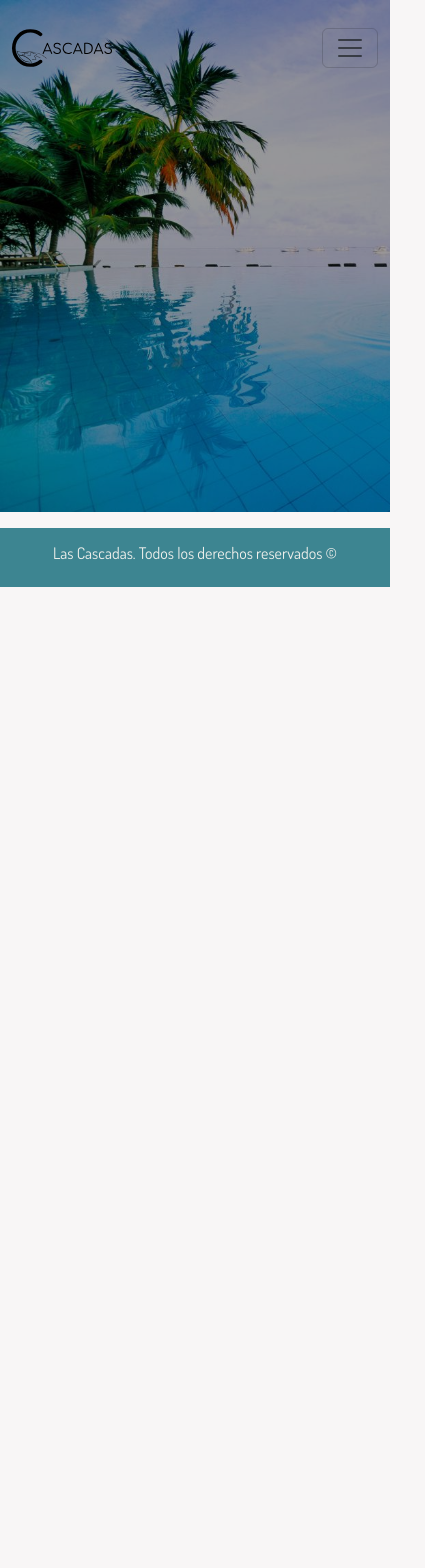
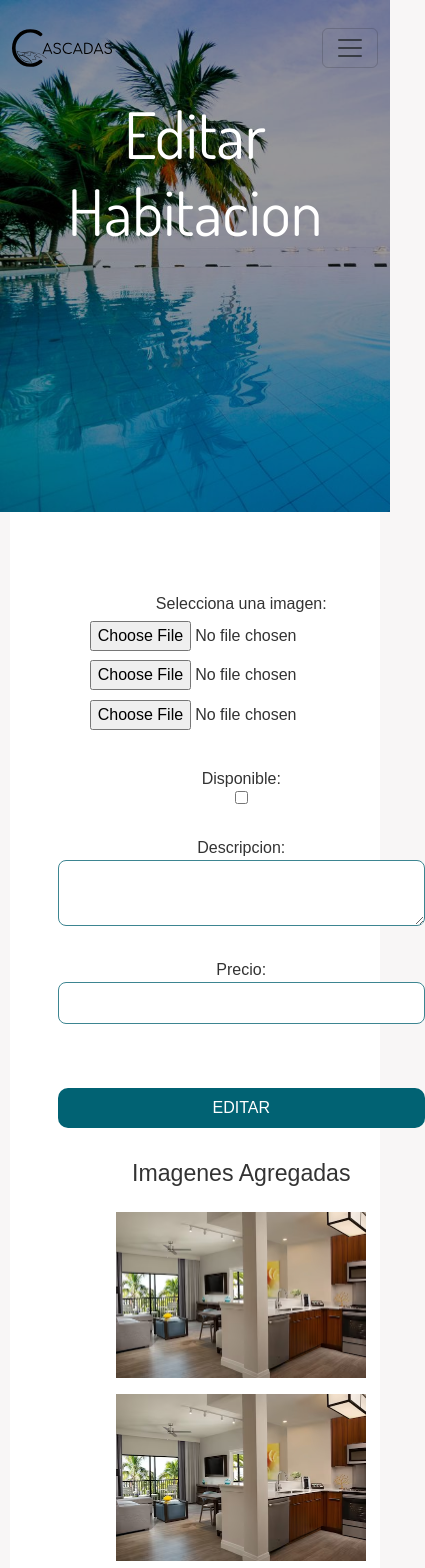
Before and after one commit to RodriguezKevin8/las_cascadas, a React (Vite) app in the folder React/: page /FmrEditar in a window 390 px wide. Shown: the top 1568 px of the page, 425 px wide, since content can reach past the window. Before the commit the page ends 844 px from the top, so only its background shows below. Built offline with nearby package versions, Linux system fonts and the light colour scheme.

Commit message:
Agregando cosas del admin

```diff
--- a/React/src/App.jsx
+++ b/React/src/App.jsx
@@ -10,6 +10,10 @@ import Footer from "./components/Footer";
 import FmrReservacion from "./components/fmrReservacion";
 import './App.css';
 import './css/variables.css';
+import Admin from "./components/Admin";
+import FmrAgregar from "./components/FmrAgregar";
+import FmrEditar from "./components/FmrEditar";
+
 
 function App() {
   return (
@@ -25,6 +29,9 @@ function App() {
              <Route path="/contact" element={<h1>Contactanos</h1>}/>
              <Route path="/Reservacion" element={<Reservacion/>}/>
              <Route path="/reservarContenedor" element={<h1>Formulario de Reservacion</h1>}/>
+             <Route path="/Administrar" element={<h1>Administrar Habitaciones</h1>}/>
+             <Route path="/FmrAgregar" element={<h1>Agregar Habitacion</h1>}/>
+             <Route path="/FmrEditar" element={<h1>Editar Habitacion</h1>}/>
           </Routes>
          </div>
         </div>
@@ -37,6 +44,9 @@ function App() {
         <Route path="/contact" element={<Contact/>} />
         <Route path="/Reservacion" element={<ResHabitaciones/>}/>
         <Route path="/reservarContenedor" element={<FmrReservacion/>}/>
+        <Route path="/Administrar" element={<Admin/>}/>
+        <Route path="/FmrAgregar" element={<FmrAgregar/>}/>
+        <Route path="/FmrEditar" element={<FmrEditar/>}/>
       </Routes>
      </div>
      <Footer/>
--- /dev/null
+++ b/React/src/components/Admin.jsx
@@ -0,0 +1,52 @@
+import Habitacion from '../images/habitacion.avif';
+import '../css/Admin.css';
+import { Link } from 'react-router-dom';
+
+function Admin() {
+    const elementosJSX = [];
+
+    function Alerta(e){
+        if(false){
+            alert('La habitacion no se puede eliminar porque esta ocupada');
+        }else{
+            confirm('¿Desea eliminar la habitacion?');
+        }
+
+    }
+
+  for (let i = 0; i < 9; i++) {
+    elementosJSX.push(
+      <div className='habitacion' key={i}>
+            <img src={Habitacion} alt="" className='img__habitacion' />
+            <div className='habitacion__contenido'>
+                <h3 className='habitacion__titulo'>Habitacion {i + 1}</h3>
+                <p className='habitacion__texto border_bottom'>
+                    Lorem ipsum dolor sit amet consectetur
+                    adipisicing elit.
+                    Expedita assumenda ad voluptatibus similique.
+                </p>
+            </div>
+            <div className='Admin__botones'>
+                <Link to={`/FmrEditar`}>
+                    <a><i className="bi bi-pencil-square"></i></a>
+                </Link>
+                <a onClick={Alerta}><i className="bi bi-trash3-fill"></i></a>
+              </div>
+      </div>
+    );
+  }
+
+  return (
+    <div className='flex mt-5'>
+       <Link to={`/FmrAgregar`}>
+        <button className='btn'>Agregar Habitacion</button>
+       </Link>
+    <div className='habitaciones'>
+      {elementosJSX}
+    </div>
+
+  </div>
+  )
+}
+
+export default Admin
--- /dev/null
+++ b/React/src/components/FmrAgregar.jsx
@@ -0,0 +1,55 @@
+import React from 'react'
+import '../css/FmrAgregar.css';
+import Habitacion from '../images/habitacion.avif';
+
+function FmrAgregar() {
+  return (
+    <div className='flex cont'>
+       <div className='grid'>
+             <div className='img_agregadas'>
+                <h3>Imagenes Agregadas</h3>
+                <img src={Habitacion} alt="" />
+                <img src={Habitacion} alt="" />
+                <img src={Habitacion} alt="" />
+            </div>
+            <form action="">
+                <div className='fmr_AgregarImg'>
+                    <label for="imagen">Selecciona una imagen:</label>
+                    <input type="file" name="imagen" id="imagen" accept="image/*"/>
+                    <input type="file" name="imagen" id="imagen" accept="image/*"/>
+                    <input type="file" name="imagen" id="imagen" accept="image/*"/>
+                </div>
+                <div className='fmr__Agregar'>
+                    <label htmlFor="">Numero:</label>
+                    <input className='input' type="number"/>
+                </div>
+                <div className='fmr__Agregar'>
+                    <label htmlFor="">Tipo:</label>
+                    <input className='input' type="text"/>
+                </div>
+                <div className='fmr__Agregar'>
+                    <label htmlFor="">Capacidad:</label>
+                    <input className='input' type="number"/>
+                </div>
+                <div className='fmr__Agregar'>
+                    <label htmlFor="">Disponible: </label>
+                    <input type="checkbox"/>
+                </div>
+                <div className='fmr__Agregar'>
+                    <label htmlFor="">Descripcion:</label>
+                    <textarea className='input' name="" id=""></textarea>
+                </div>
+                <div className='fmr__Agregar'>
+                    <label htmlFor="">Precio:</label>
+                    <input className='input' type="number"/>
+                </div>
+                <div className='fmr__Agregar'>
+                    <input className='boton btnAgregar' type="submit" value={'Agregar'}/>
+                </div>
+            </form>
+       </div>
+    </div>
+  )
+}
+
+export default FmrAgregar;
--- /dev/null
+++ b/React/src/components/FmrEditar.jsx
@@ -0,0 +1,43 @@
+import React from 'react'
+import '../css/FmrAgregar.css';
+import Habitacion from '../images/habitacion.avif';
+
+function FmrEditar() {
+  return (
+    <div className='flex cont'>
+       <div className='grid'>
+             <div className='img_agregadas'>
+                <h3>Imagenes Agregadas</h3>
+                <img src={Habitacion} alt="" />
+                <img src={Habitacion} alt="" />
+                <img src={Habitacion} alt="" />
+            </div>
+            <form action="">
+                <div className='fmr_AgregarImg'>
+                    <label for="imagen">Selecciona una imagen:</label>
+                    <input type="file" name="imagen" id="imagen" accept="image/*"/>
+                    <input type="file" name="imagen" id="imagen" accept="image/*"/>
+                    <input type="file" name="imagen" id="imagen" accept="image/*"/>
+                </div>
+                <div className='fmr__Agregar'>
+                    <label htmlFor="">Disponible: </label>
+                    <input type="checkbox"/>
+                </div>
+                <div className='fmr__Agregar'>
+                    <label htmlFor="">Descripcion:</label>
+                    <textarea className='input' name="" id=""></textarea>
+                </div>
+                <div className='fmr__Agregar'>
+                    <label htmlFor="">Precio:</label>
+                    <input className='input' type="number"/>
+                </div>
+                <div className='fmr__Agregar'>
+                    <input className='boton btnAgregar' type="submit" value={'Editar'}/>
+                </div>
+            </form>
+       </div>
+    </div>
+  )
+}
+
+export default FmrEditar;
--- a/React/src/components/Home.jsx
+++ b/React/src/components/Home.jsx
@@ -34,13 +34,15 @@ const Home = () => {
             />
           </Col>
           <Col sm={12} md={6}>
-            <div className="text-center mb-3 seccion1">
-              <h2 className="textoh">Las Cascadas</h2>
+            <div className="centrado">
+              <div className="text-center mb-3 seccion1">
+                <h2 className="textoh">Las Cascadas</h2>
+              </div>
+              <p className="text-justify textoh seccion1 parrafo__seccion1">
+                El parque cuenta con una variedad de toboganes para todas las edades, desde toboganes para niños hasta toboganes de alta velocidad. Algunos de los toboganes más populares incluyen el "Tobogán de la Muerte", que es un tobogán vertical de 120 pies de altura, y el "Tobogán de los Piratas", que es un tobogán de 60 pies de altura con efectos especiales.
+                Las Cascadas es un destino popular para familias y grupos de amigos. El parque ofrece una variedad de atracciones acuáticas para todas las edades, así como alojamiento cómodo para aquellos que desean pasar la noche.
+              </p>
             </div>
-            <p className="text-justify textoh seccion1">
-              El parque cuenta con una variedad de toboganes para todas las edades, desde toboganes para niños hasta toboganes de alta velocidad. Algunos de los toboganes más populares incluyen el "Tobogán de la Muerte", que es un tobogán vertical de 120 pies de altura, y el "Tobogán de los Piratas", que es un tobogán de 60 pies de altura con efectos especiales.
-              Las Cascadas es un destino popular para familias y grupos de amigos. El parque ofrece una variedad de atracciones acuáticas para todas las edades, así como alojamiento cómodo para aquellos que desean pasar la noche.
-            </p>
           </Col>
         </Row>
       </div>
--- /dev/null
+++ b/React/src/css/Admin.css
@@ -0,0 +1,27 @@
+@import url("https://cdn.jsdelivr.net/npm/bootstrap-icons@1.11.1/font/bootstrap-icons.css");
+
+.Admin__botones{
+    display: flex;
+    gap: 0.2rem;
+    justify-content: end;
+    padding: 0rem 1rem;
+}
+
+.Admin__botones a i{
+    font-size: x-large;
+    color: black;
+}
+
+.Admin__botones a i:hover{
+    color: var(--color2);
+}
+
+.btn__Eliminar{
+    background-color: black;
+}
+
+.border_bottom{
+    padding-bottom: 2rem;
+    border-bottom: 1px solid #ccc;
+
+}
--- a/React/src/css/Contact.css
+++ b/React/src/css/Contact.css
@@ -72,6 +72,9 @@
     text-transform: uppercase;
     padding: 0.5rem 1rem;
 }
+.btnAgregar{
+    background-color: var(--color3);
+}
 .enviar{
     background-color: var(--colorBoton);
 }
--- /dev/null
+++ b/React/src/css/FmrAgregar.css
@@ -0,0 +1,89 @@
+.fmr_AgregarImg{
+    margin: 2rem;
+    display: flex;
+    flex-direction: column;
+}
+.fmr_AgregarImg input{
+    margin: 0.3rem auto;
+}
+.cont{
+    margin-top: 1rem;
+    margin: 0 auto;
+}
+.grid{
+    display: grid;
+
+    max-width: 1000px;
+    margin: 0 auto;
+}
+@media (max-width: 996px) {
+    .img_agregadas{
+        grid-row: 2 / 3;
+     }
+}
+@media (min-width: 996px) {
+     .grid{
+        grid-template-columns: repeat(2, 1fr);
+     }
+
+}
+.cont{
+    margin: 0 auto;
+    background-color: white;
+    padding: 3rem ;
+    width: 95%;
+}
+.fmr__Agregar{
+    display: flex;
+    margin-bottom: 2rem;
+    gap: 2rem;
+    justify-content: center;
+
+}
+.img_agregadas{
+    display: flex;
+    flex-direction: column;
+    gap: 1rem;
+    margin: 0 auto;
+}
+.img_agregadas img{
+    max-width: 250px;
+}
+.fmr__Agregar label{
+    flex: 0 0 10%;
+    text-align: right;
+
+}
+
+@media (max-width: 767px) {
+    .fmr__Agregar{
+       flex-direction: column;
+       text-align: center;
+    }
+
+    .fmr__Agregar label{
+       text-align: center;
+       margin-bottom: -2rem;
+    }
+    .fmr__Agregar input{
+       padding-top: 0.5rem;
+       padding-bottom: 0.5rem;
+    }
+    .enviar{
+       margin-bottom: -3rem;
+    }
+}
+.input{
+    flex: 1;
+    border-radius: 0.5rem;
+    border: 1px solid var(--color2);
+}
+.boton{
+    margin-top: 2rem;
+    color: white;
+    padding: 0.5rem;
+    border-radius: 10px;
+    border: none;
+    text-transform: uppercase;
+    padding: 0.5rem 1rem;
+}
--- a/React/src/css/Habitaciones.css
+++ b/React/src/css/Habitaciones.css
@@ -4,9 +4,10 @@
     justify-content: center;
     width: 95%;
     gap: 1rem;
-    margin: 1rem auto 1rem auto;
+    margin: 2rem auto;
     row-gap: 2rem;
 }
+
 .img__habitacion{
     border-top-right-radius: 15px;
     border-top-left-radius: 15px;
--- a/React/src/css/Home.css
+++ b/React/src/css/Home.css
@@ -4,6 +4,9 @@ body {
   color: #333;
   margin: 0;
   padding: 0;
+}
+.img-fluid{
+  height: 100%;
 }
 
 #main {
@@ -58,6 +61,17 @@ body {
 .seccion1 {
   padding-top: 20px;
 }
+.parrafo__seccion1{
+  margin-right: 2rem;
+  text-align: justify;
+}
+
+@media (max-width: 720px) {
+  .centrado{
+    padding-left: 30px;
+   }
+}
+
 .fondoh {
   background-color: #016273;
 }
```
